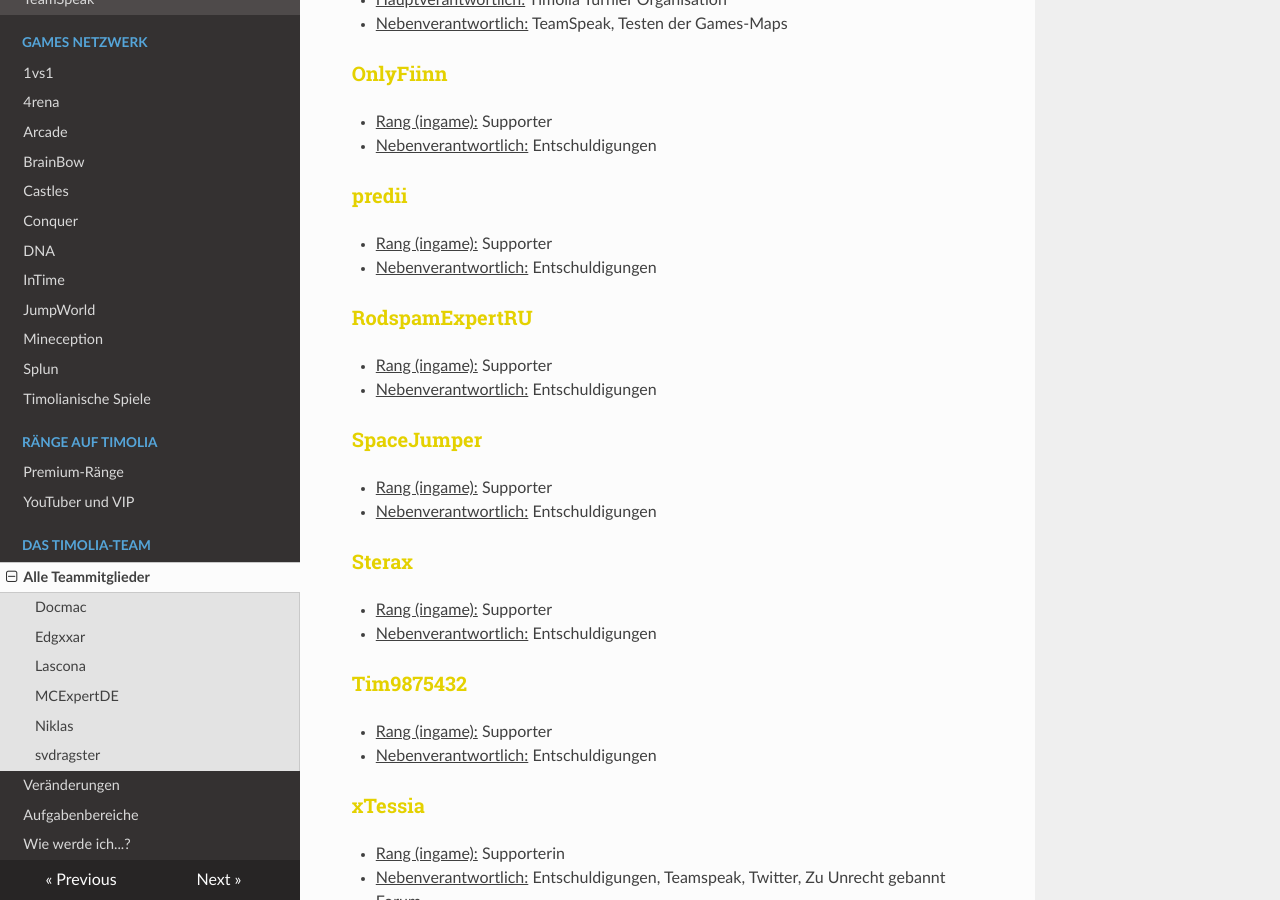
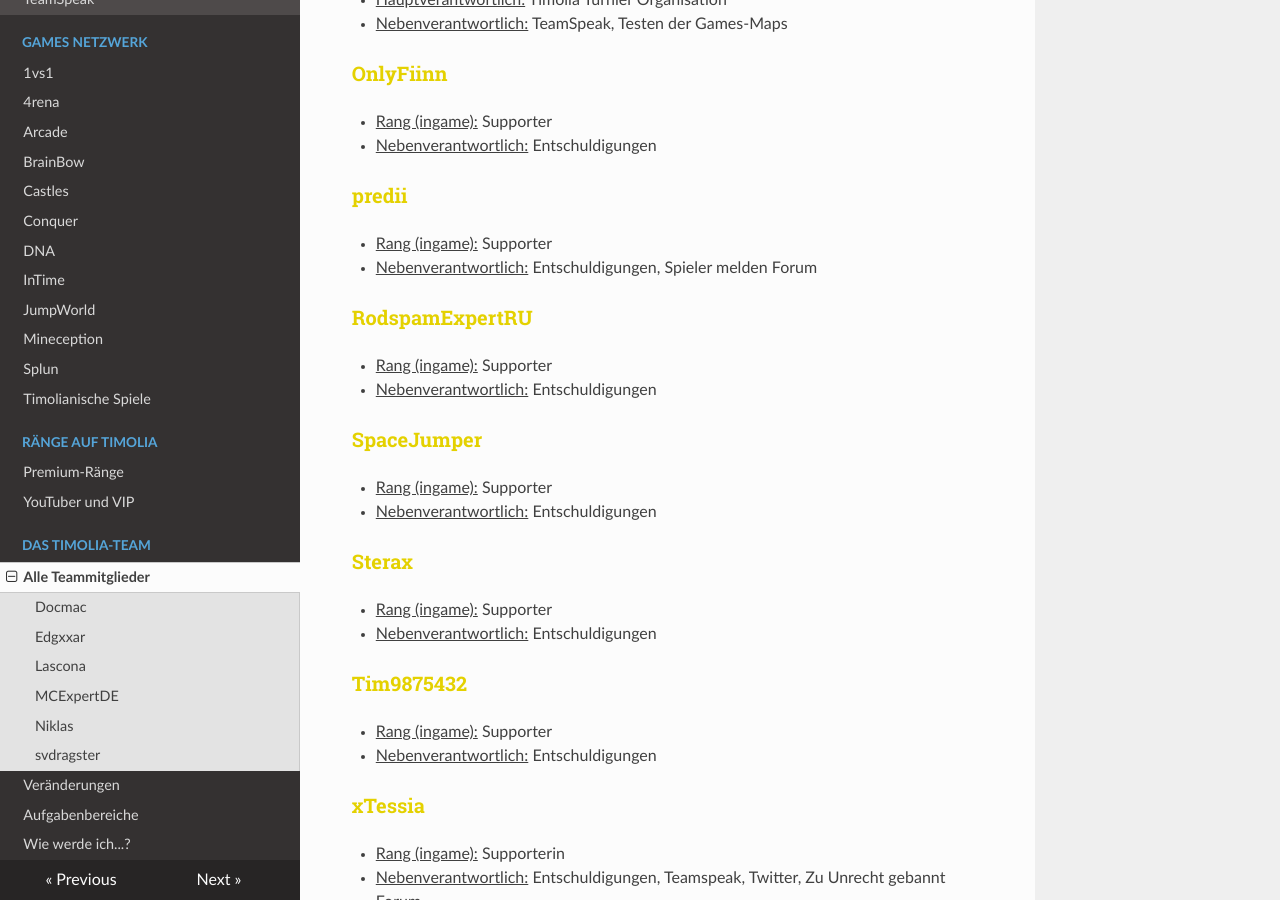
Before and after one commit to TimoliaDE/HowTo, an MkDocs documentation site: the page built from docs/team/members.md, in a window 1280 px wide and 900 px high, scrolled down 6157 px. Built offline with MkDocs 1.6.1, drawn with Linux system fonts in a browser that asks for light colours; nearby versions of some CDN libraries; old or Windows-style settings are respelled for this version of MkDocs.

Commit message:
Update members.md

```diff
--- a/docs/team/members.md
+++ b/docs/team/members.md
@@ -198,7 +198,7 @@ Sie stehen für alle grundlegenden Fragen und Reports zur Verfügung und sind di
 
 ### <strong><span style="color:#E4D100">predii</span></strong>
 - <u>Rang (ingame):</u> Supporter
-- <u>Nebenverantwortlich:</u> Entschuldigungen
+- <u>Nebenverantwortlich:</u> Entschuldigungen, Spieler melden Forum
 
 ### <strong><span style="color:#E4D100">RodspamExpertRU</span></strong>
 - <u>Rang (ingame):</u> Supporter
```
